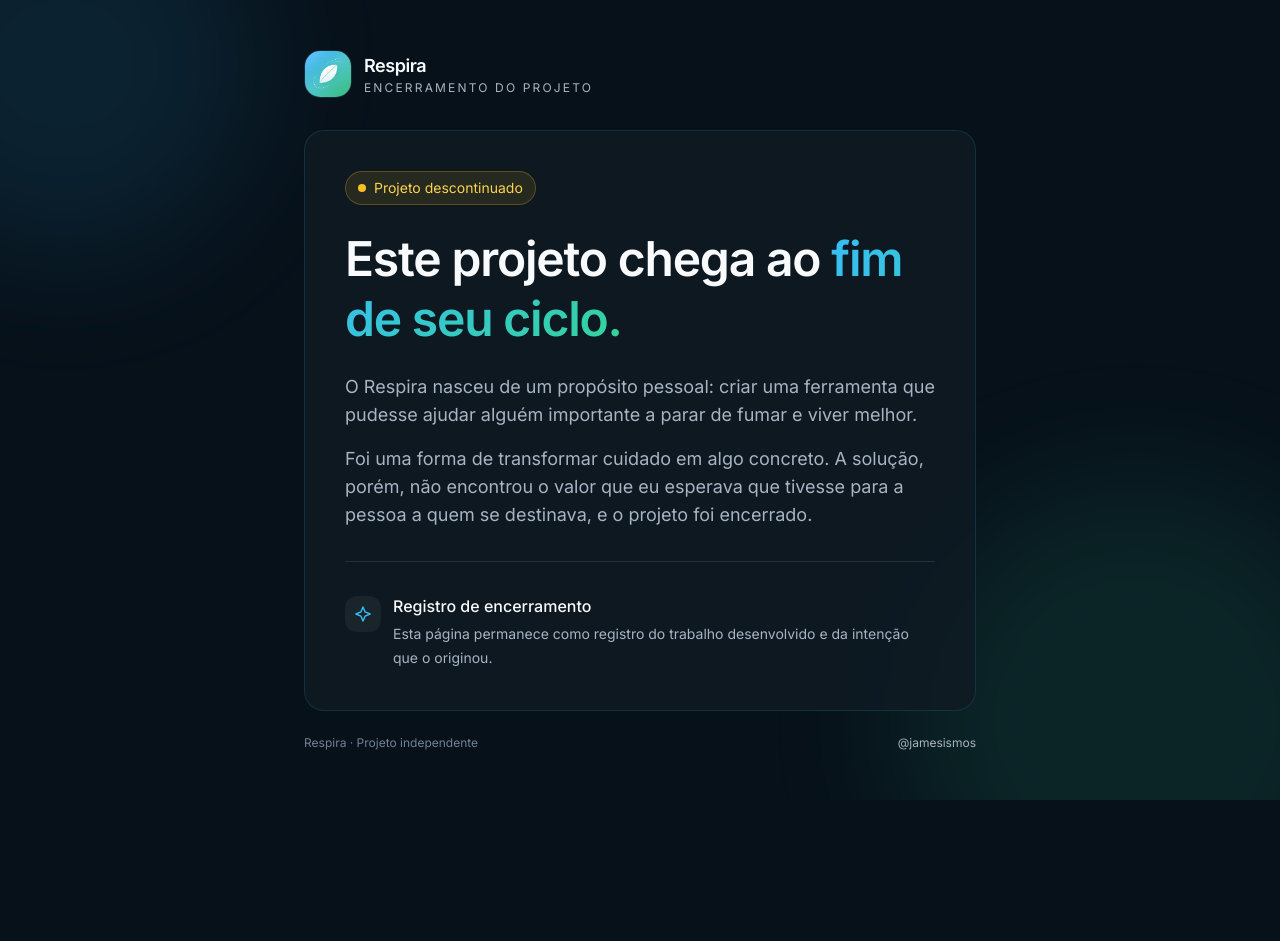
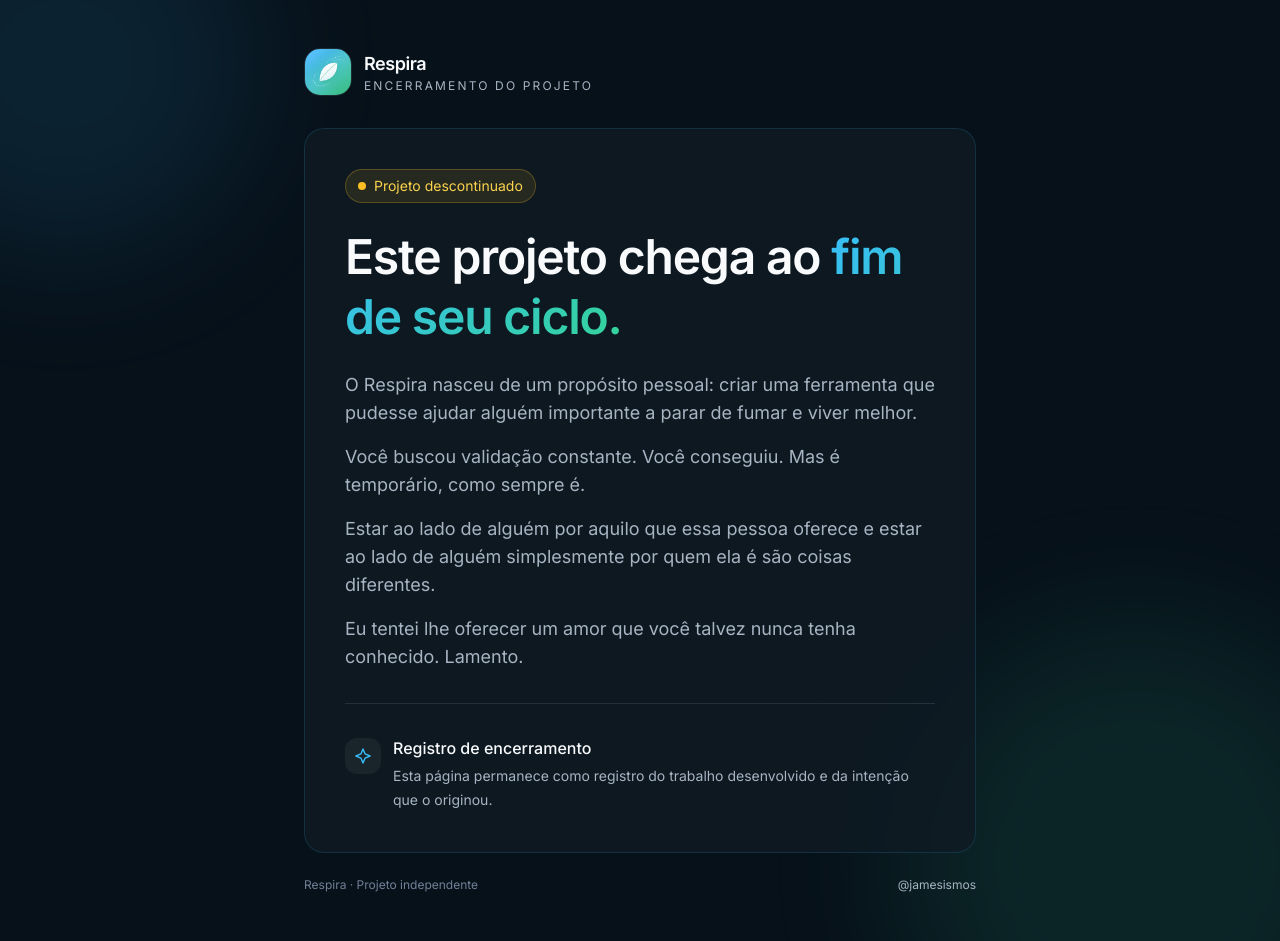
Before and after one commit to jamesismos/Respira..., a Next.js app: page / in a window 1280 px wide. Before the commit the page ends 800 px from the top, so only its background shows below. Built offline with nearby package versions, Linux system fonts and the light colour scheme.

Commit message:
Update Respira landing page closing reflection

```diff
--- a/src/app/page.tsx
+++ b/src/app/page.tsx
@@ -45,9 +45,14 @@ export default function RootPage() {
               alguém importante a parar de fumar e viver melhor.
             </p>
             <p>
-              Foi uma forma de transformar cuidado em algo concreto. A solução, porém, não
-              encontrou o valor que eu esperava que tivesse para a pessoa a quem se destinava,
-              e o projeto foi encerrado.
+              Você buscou validação constante. Você conseguiu. Mas é temporário, como sempre é.
+            </p>
+            <p>
+              Estar ao lado de alguém por aquilo que essa pessoa oferece e estar ao lado de alguém
+              simplesmente por quem ela é são coisas diferentes.
+            </p>
+            <p>
+              Eu tentei lhe oferecer um amor que você talvez nunca tenha conhecido. Lamento.
             </p>
           </div>
 
```
